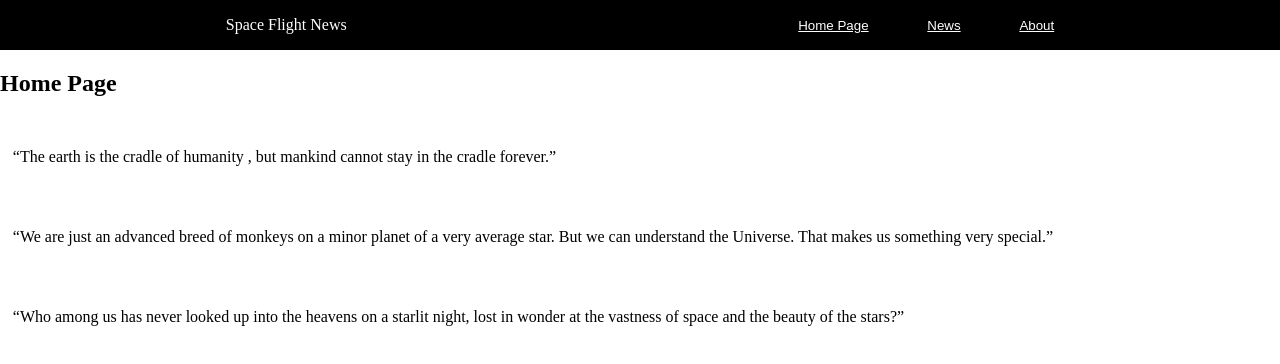
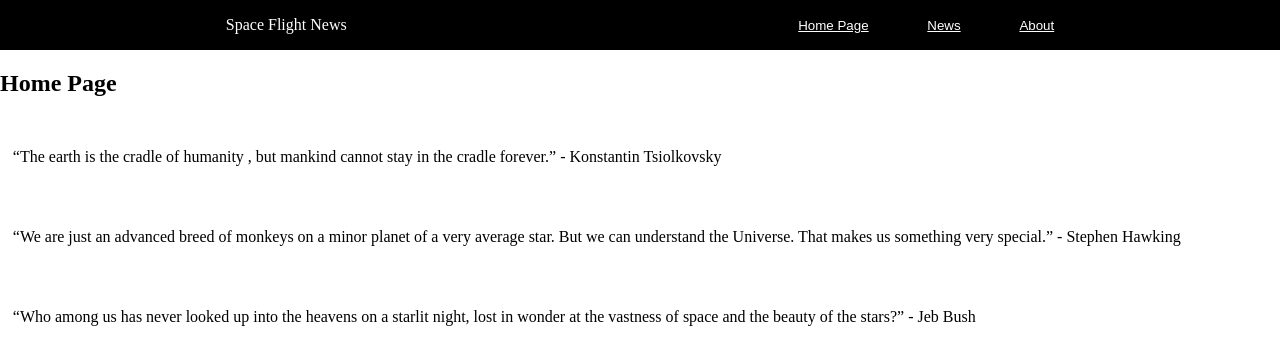
Before and after one commit to DionisioMC/SpaceFlightNewsSPA, a React (Vite) app: page / in a window 1280 px wide. Shown: the top 364 px of the page. Built offline with nearby package versions, Linux system fonts and the light colour scheme.

Commit message:
Adding page redirection for the header buttons

```diff
--- a/src/App.jsx
+++ b/src/App.jsx
@@ -2,6 +2,8 @@ import './App.css'
 import {BrowserRouter as Router, Route, Routes} from 'react-router-dom'
 import Header from './components/Header'
 import Home from './pages/Home'
+import News from './pages/News'
+import About from './pages/About'
 
 function App() {
   return (
@@ -10,6 +12,8 @@ function App() {
         <Header />
         <Routes>
           <Route path="/" Component={Home}/>
+          <Route path='/news' Component={News}/>
+          <Route path='/about' Component={About}/>
         </Routes>
       </Router>
     </>
--- a/src/components/Header.jsx
+++ b/src/components/Header.jsx
@@ -1,13 +1,19 @@
+import { Link, Navigate, redirect, useNavigate } from "react-router-dom";
+import About from "../pages/About";
+import Home from "../pages/Home";
+import News from "../pages/News";
+
 function Header() {
+    const navigate = useNavigate();
     return(
         <>
             <header>
                 <p>Space Flight News</p>
 
                 <div id="pages">
-                    <button type="button">Home Page</button>
-                    <button type="button">News</button>
-                    <button type="button">About</button>
+                    <button type="button" onClick={() => navigate('/')}>Home Page</button>
+                    <button type="button" onClick={() => navigate('/news')}>News</button>
+                    <button type="button" onClick={() => navigate('/about')}>About</button>
                 </div>
             </header>
         </>
--- /dev/null
+++ b/src/pages/About.jsx
@@ -0,0 +1,9 @@
+function About() {
+    return(
+        <>
+            <h1>Hello Again</h1>
+        </>
+    )
+}
+
+export default About;
--- a/src/pages/Home.jsx
+++ b/src/pages/Home.jsx
@@ -4,9 +4,9 @@ function Home() {
             <h2>Home Page</h2>
 
             <div id="quotes">
-                <q>The earth is the cradle of humanity , but mankind cannot stay in the cradle forever.</q>
-                <q>We are just an advanced breed of monkeys on a minor planet of a very average star. But we can understand the Universe. That makes us something very special.</q>
-                <q>Who among us has never looked up into the heavens on a starlit night, lost in wonder at the vastness of space and the beauty of the stars?</q>
+                <p><q>The earth is the cradle of humanity , but mankind cannot stay in the cradle forever.</q> - Konstantin Tsiolkovsky</p>
+                <p><q>We are just an advanced breed of monkeys on a minor planet of a very average star. But we can understand the Universe. That makes us something very special.</q> - Stephen Hawking</p>
+                <p><q>Who among us has never looked up into the heavens on a starlit night, lost in wonder at the vastness of space and the beauty of the stars?</q> - Jeb Bush</p>
             </div>
 
         </>
--- /dev/null
+++ b/src/pages/News.jsx
@@ -0,0 +1,9 @@
+function News() {
+    return(
+        <>
+            <h1>Hello</h1>
+        </>
+    )
+}
+
+export default News;
```
